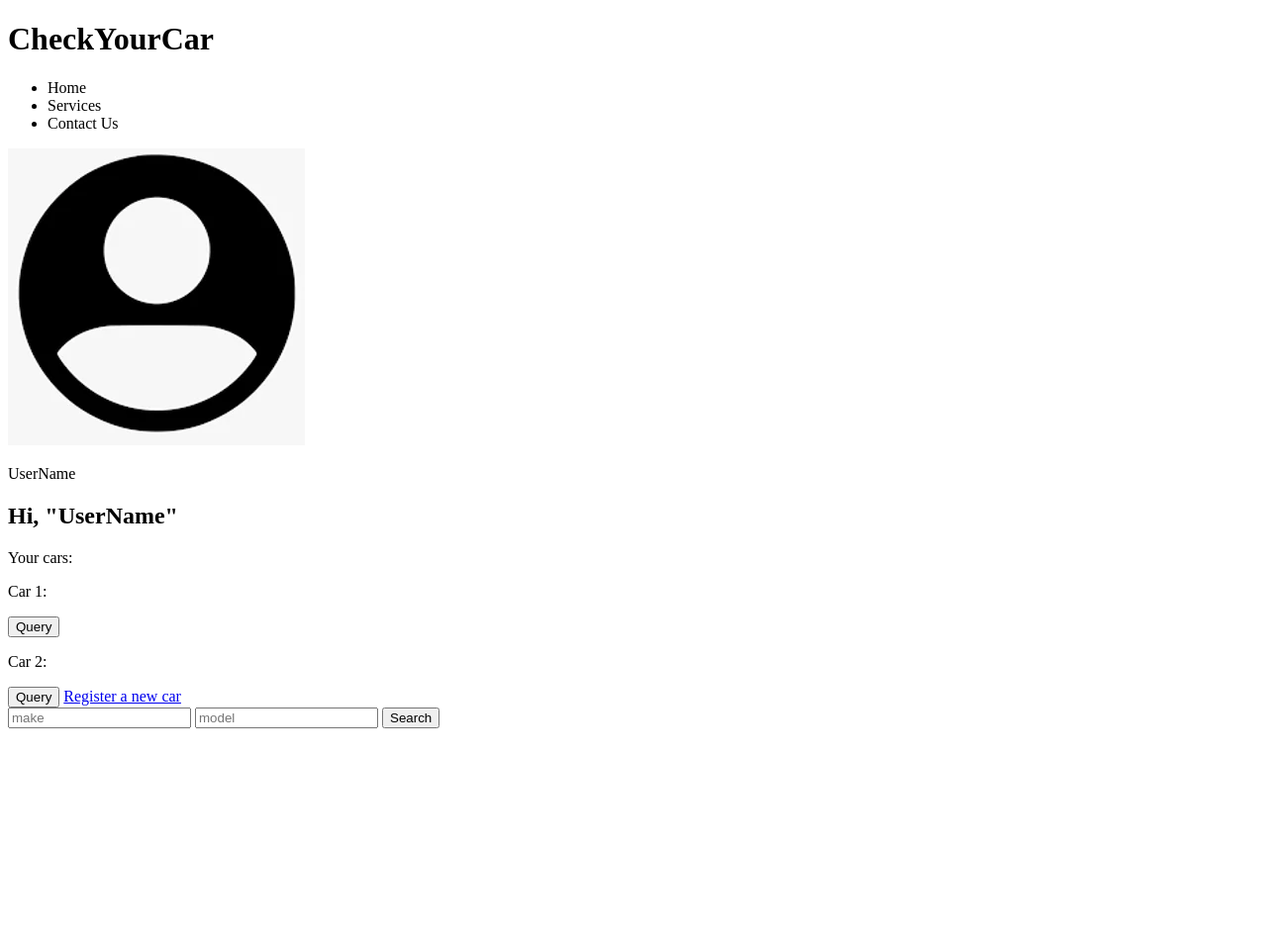
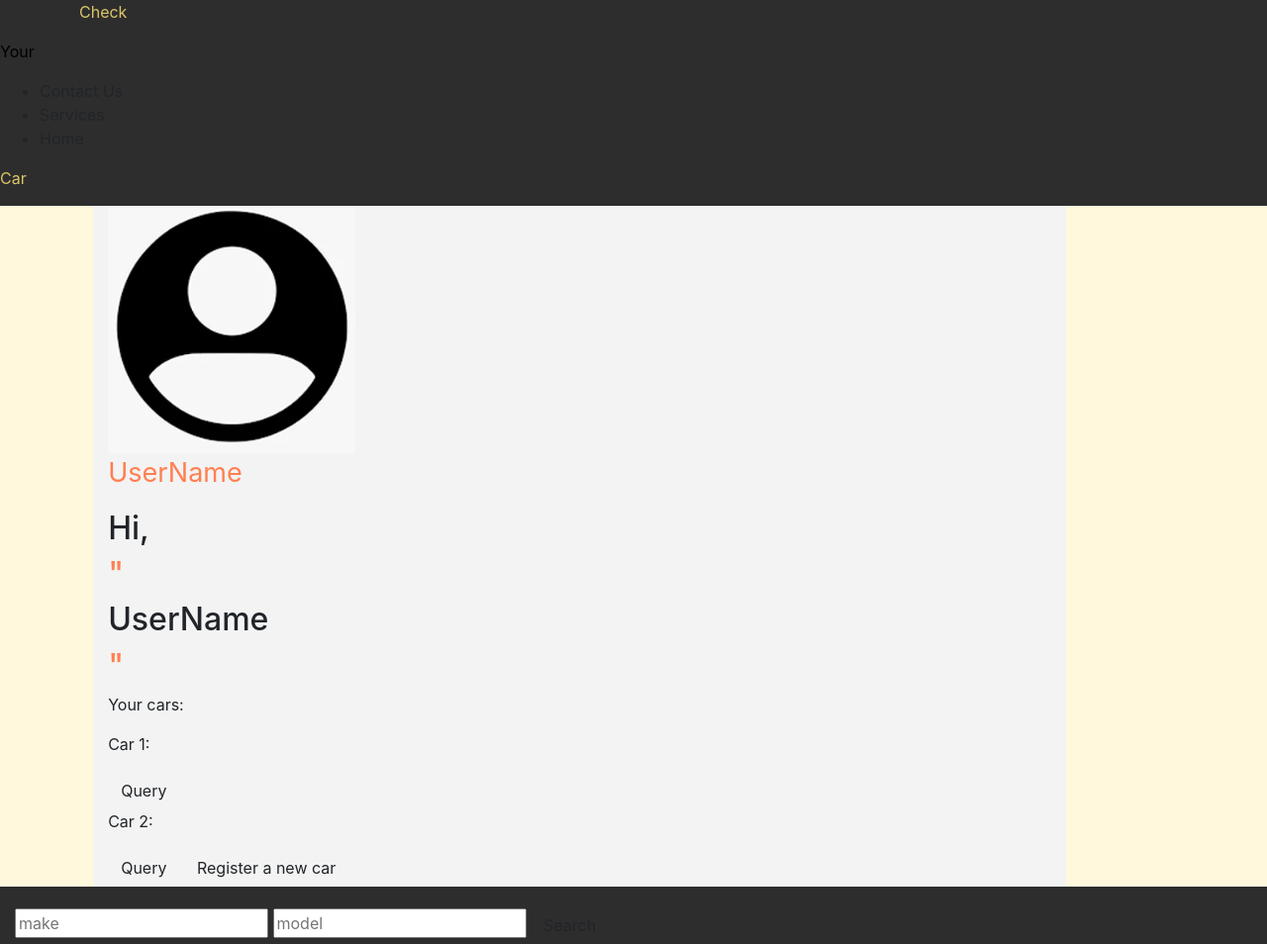
Before and after one commit to Deakin223Group4Task/Sprint1-2, a website: page index.html in a window 1280 px wide. Shown: the whole page at 99% size. Before the commit the page ends 800 px from the top, so only its background shows below. Drawn offline with Linux system fonts and the light colour scheme.

Commit message:
Update index.html

```diff
--- a/index.html
+++ b/index.html
@@ -4,41 +4,69 @@
     <meta charset="UTF-8">
     <meta name="viewport" content="width=device-width, initial-scale=1.0">
     <title>Hello</title>
-
+    <link type="text/css" href="/public/css/bootstrap.min.css" rel="stylesheet">
+    <link type="text/css" media="screen" href="/public/css/index.css" rel="stylesheet">
 </head>
 <body>
-    <h1>CheckYourCar</h1>
+    <div class="Header">
+        <div class="upheader">
+        <div class="leftHeader">
+            <p  class="text" style="margin-left: 80px; color: rgb(219, 198, 105);">Check</p>
+            <p  class="text" style="color: black;">Your</p>
 
-    <!--导航栏-->
-    <ul>
-		<li>Home</li>
-		<li>Services</li>
-		<li>Contact Us</li>
-    </ul>
+        </div>
+        <!--导航栏-->
+        <div class="rightHeader">
+            <ul>
+                <li style="margin-right: 13%;">Contact Us</li>
+                <li>Services</li>
+                <li>Home</li>
+            </ul>
+        </div>
+        </div>
+        <p  class="btext" style="color: rgb(219, 198, 105);">Car</p>
+        </div>
+    </div>
+    <div calss ="container">
+        <div class="row" style="background-color: cornsilk;">
+            <div class="col-md-1"  margin-left: 30px;" ></div>
+            <div class="col-md-8" style="background-color: rgb(243, 243, 243);">
+                <div class="pic">
+                    <img src="public/image/profile.png" style="width: 250px;height: 250px;">
+                     <p style="font-size: 27px;color: coral;">UserName</p>
+                </div>
+                <div class="textpart">
+                    <div class="tp" style="width: 100%;">
+                        <h2 id="first" >Hi,</h2>
+                        <h2 style="color: coral;">"</h2>
+                        <h2>UserName</h2>
+                        <h2 style="color: coral;">"</h2>
+                    </div>
+                    <div class="tp2">
+                        <p class="intext">Your cars:</p>
+                        <p class="intext">Car 1:</p>
+                        <button href="#" class="btn">Query</button>
+                        <p class="intext">Car 2:</p>
+                        <button href="#" class="btn">Query</button>
+                        <a href="/carSignUp" ><button class="btn buttonbig">Register a new car</button> </a><!--class用button的class-->
+                    </div>
+                </div>
+            </div>
+            <div class="col-md-1" style="background-color:rgb(243, 243, 243);"></div>
+        </div>
 
-    <img src="public/image/profile.png">
-    <p>UserName</p>
+            <div class="col-sm-8" id="lastbox"><!--搜索某made的某model的表单-->
+                <form action="/search" method="POST">
 
-    <h2>Hi, "UserName"</h2>
+                    <input type="text" id="make" placeholder="make" name="make" required class="inputplace">
+                    <input type="text" id="model" placeholder="model" name="model" required class="inputplace" >
+                    <button type="submit" class="btn lastbtn">Search</button>
 
-    <p>Your cars:</p>
+                </form>
+            </div>
 
-    <p>Car 1:</p>
-    <button href="#">Query</button>
+    </div>
 
-    <p>Car 2:</p>
-    <button href="#">Query</button>
-
-    <a href="/carSignUp">Register a new car</a><!--class用button的class-->
-
-    <!--搜索某made的某model的表单-->
-    <form action="/search" method="POST">
-
-        <input type="text" id="make" placeholder="make" name="make" required >
-        <input type="text" id="model" placeholder="model" name="model" required>
-        <button type="submit" >Search</button>
-
-    </form>
 
 </body>
 </html>
```
